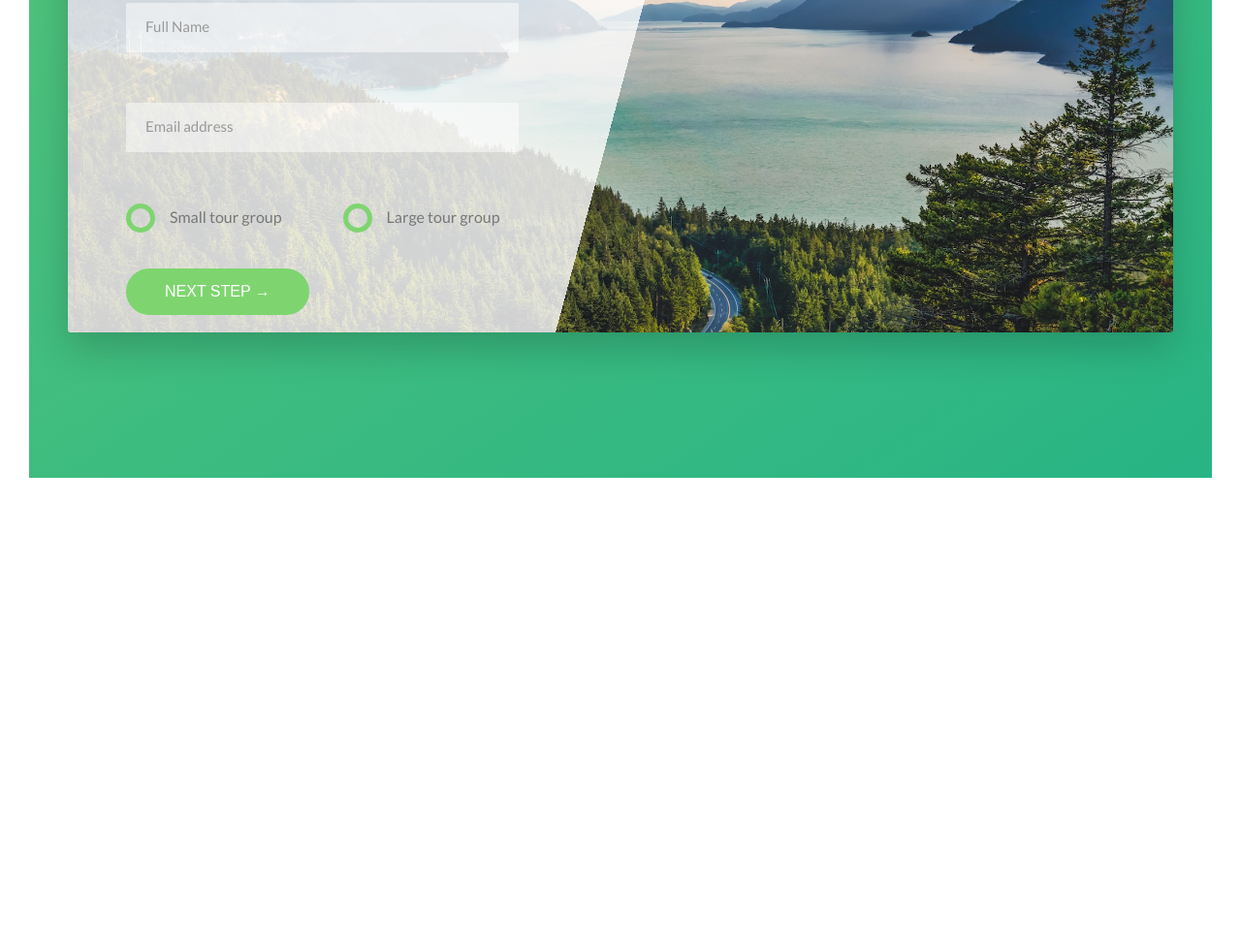
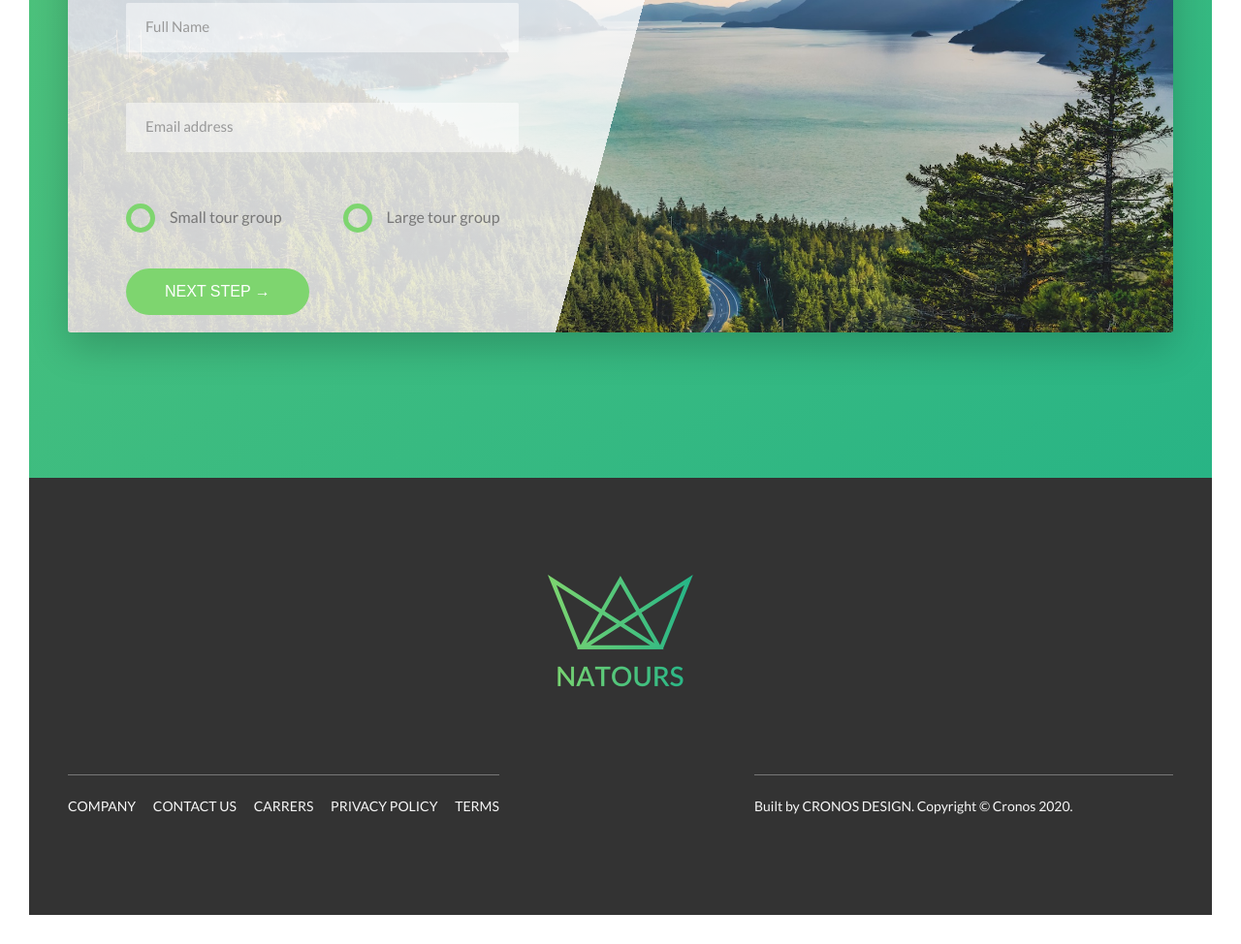
Before and after one commit to CronosMedia/natours, a website: page index.html in a window 1280 px wide. Shown: the part 4804-5778 px from the top of the page at 97% size. Before the commit the page ends 5327 px from the top, so only its background shows below. Drawn offline with Linux system fonts and the light colour scheme.

Commit message:
Finished version of "Footer Section"

```diff
--- a/index.html
+++ b/index.html
@@ -387,8 +387,47 @@
       </section>
     </main>
 
+    <!--FOOTER SECTION-->
+
+    <footer class="footer">
+      <div class="footer__logo-box">
+        <img src="img/logo-green-2x.png" alt="Full logo" class="footer__logo" />
+      </div>
+      <div class="row">
+        <div class="col-1-of-2">
+          <div class="footer__navigation">
+            <ul class="footer__list">
+              <li class="footer__item">
+                <a href="#" class="footer__link">Company</a>
+              </li>
+              <li class="footer__item">
+                <a href="#" class="footer__link">Contact us</a>
+              </li>
+              <li class="footer__item">
+                <a href="#" class="footer__link">Carrers</a>
+              </li>
+              <li class="footer__item">
+                <a href="#" class="footer__link">Privacy policy</a>
+              </li>
+              <li class="footer__item">
+                <a href="#" class="footer__link">Terms</a>
+              </li>
+            </ul>
+          </div>
+        </div>
+        <div class="col-1-of-2">
+          <p class="footer__copyright">
+            Built by <a href="#" class="footer__link">Cronos Design</a>.
+            Copyright &copy; Cronos 2020.
+          </p>
+        </div>
+      </div>
+    </footer>
+
     <!--
+      D:\Python\CSS and Sass\Udemy-Advanced.CSS.and.Sass.Flexbox.Grid.Animations.and.More!\5. Natours Project — Using Advanced CSS and Sass (Part 2)
 
+      Next: 20. Building the Navigation - Part 1
 
 
     -->
--- a/sass/abstracts/_variables.scss
+++ b/sass/abstracts/_variables.scss
@@ -15,6 +15,7 @@ $color-grey-light-2: #eee;
 
 $color-grey-dark: #777;
 $color-grey-dark-2: #999;
+$color-grey-dark-3: #333;
 
 $color-white: #fff;
 $color-black: #000;
--- /dev/null
+++ b/sass/layout/_footer.scss
@@ -0,0 +1,60 @@
+.footer {
+  background-color: $color-grey-dark-3;
+  padding: 10rem 0;
+  font-size: 1.4rem;
+  color: $color-grey-light-1;
+
+  &__logo-box {
+    text-align: center;
+    margin-bottom: 8rem;
+  }
+
+  &__logo {
+    width: 15rem;
+    height: auto;
+  }
+
+  &__navigation {
+    border-top: 1px solid $color-grey-dark;
+    padding-top: 2rem;
+    display: inline-block;
+  }
+
+  &__list {
+    list-style: none;
+  }
+
+  &__item {
+    display: inline-block;
+
+    &:not(:last-child) {
+      margin-right: 1.5rem;
+    }
+  }
+
+  &__link {
+    &:link,
+    &:visited {
+      color: $color-grey-light-1;
+      background-color: $color-grey-dark-3;
+      text-decoration: none;
+      text-transform: uppercase;
+      display: inline-block;
+      transition: all 0.2s;
+    }
+
+    &:hover,
+    &:active {
+      color: $color-primary;
+      box-shadow: 0 1rem 2rem rgba($color-black, 0.4);
+      transform: rotate(5deg) scale(1.3);
+    }
+  }
+
+  &__copyright {
+    border-top: 1px solid $color-grey-dark;
+    padding-top: 2rem;
+    width: 80%;
+    float: right;
+  }
+}
--- a/sass/main.scss
+++ b/sass/main.scss
@@ -15,6 +15,7 @@
 @import "components/feature-box";
 @import "components/story";
 
+@import "layout/footer";
 @import "layout/grid";
 @import "layout/header";
 
```
Also changed, not shown: css/style.css.
